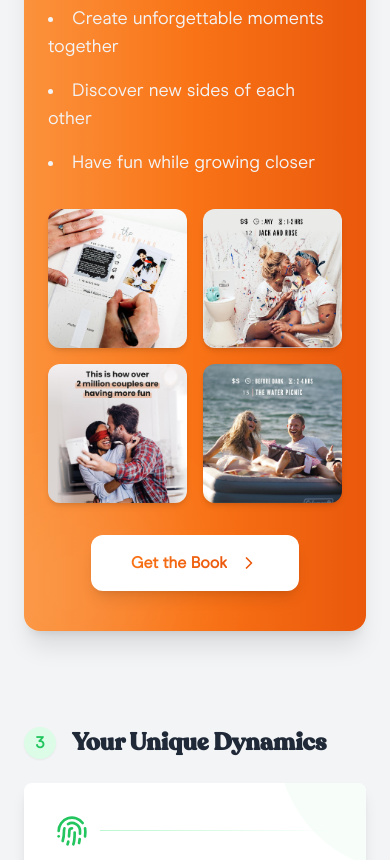
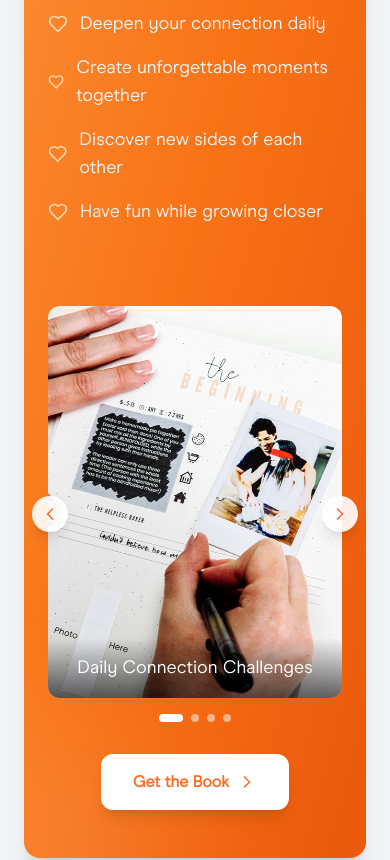
Before and after one commit to maryskid/lovelens-app, a Next.js app: page /report in a window 390 px wide. Shown: the part 5960-6820 px from the top of the page. Built offline with nearby package versions, Linux system fonts and the light colour scheme.

Commit message:
testimonials and nextchapter updates

```diff
--- a/app/_components/NextChapterSection.jsx
+++ b/app/_components/NextChapterSection.jsx
@@ -1,81 +1,199 @@
 "use client";
 
-import React from "react";
-import { Sparkles, ChevronRight } from "lucide-react";
+import React, { useState } from "react";
+import { Sparkles, ChevronRight, Heart, ChevronLeft } from "lucide-react";
 import Image from "next/image";
 import { recoleta } from "@/fonts/typo";
 
 const NextChapterSection = () => {
+  const [currentIndex, setCurrentIndex] = useState(0);
+
   const handleBookClick = () => {
-    // Add affiliate link here
     window.open("your-affiliate-link", "_blank");
   };
 
+  const images = [
+    {
+      src: "/couple-challenges-book1.jpg",
+      alt: "Couple enjoying a sunset challenge",
+      caption: "Daily Connection Challenges"
+    },
+    {
+      src: "/couple-challenges-book2.jpg",
+      alt: "Couple cooking together challenge",
+      caption: "Creative Date Ideas"
+    },
+    {
+      src: "/couple-challenges-book3.jpg",
+      alt: "Couple adventure challenge",
+      caption: "Adventure Together"
+    },
+    {
+      src: "/couple-challenges-book4.jpg",
+      alt: "Couple creative date challenge",
+      caption: "Strengthen Your Bond"
+    }
+  ];
+
   return (
-    <div className="px-6 md:px-24 pt-8 pb-16">
-      <div className="bg-gradient-to-r from-orange-400 via-orange-500 to-orange-600 relative overflow-hidden rounded-2xl px-6 sm:px-8 py-10 shadow-xl">
-        {/* Decorative Elements */}
-        <div className="absolute top-0 right-0 w-64 h-64 bg-white opacity-10 rounded-full -mr-16 -mt-16 blur-3xl"></div>
-        <div className="absolute bottom-0 left-0 w-48 h-48 bg-white opacity-10 rounded-full -ml-12 -mb-12 blur-3xl"></div>
+    <section className="px-6 md:px-24 pt-8 pb-16">
+      <div className="bg-gradient-to-br from-orange-400 via-orange-500 to-orange-600 relative overflow-hidden rounded-2xl px-6 sm:px-12 py-12 shadow-xl">
+        {/* Background Elements */}
+        <div className="absolute inset-0 overflow-hidden">
+          <div className="absolute top-0 right-0 w-96 h-96 bg-white/10 rounded-full -mr-48 -mt-48 blur-3xl"></div>
+          <div className="absolute bottom-0 left-0 w-72 h-72 bg-white/10 rounded-full -ml-36 -mb-36 blur-3xl"></div>
+        </div>
 
-        <div className="relative flex flex-col lg:flex-row items-center gap-8 lg:gap-12">
+        <div className="relative flex flex-col lg:flex-row items-center gap-12 lg:gap-16">
           {/* Text Content */}
-          <div className="text-left flex-1">
-            <p className="text-sm uppercase tracking-wide text-white font-medium mb-2 flex items-center">
-              <Sparkles className="w-5 h-5 mr-2 animate-pulse" /> Recommended For You
+          <div className="text-left flex-1 max-w-xl">
+            <div className="inline-block px-4 py-2 rounded-full bg-white/10 backdrop-blur-sm mb-4">
+              <p className="text-sm uppercase tracking-wide text-white font-medium flex items-center">
+                <Sparkles className="w-4 h-4 mr-2 animate-pulse" />
+                <span>Recommended For You</span>
               </p>
-            <h2 className={`${recoleta.className} text-4xl font-bold text-white mb-6`}>
+            </div>
+
+            <h2 className={`${recoleta.className} text-4xl md:text-5xl font-bold text-white mb-8 leading-tight`}>
               Ready for Daily Adventures Together?
             </h2>
-            <p className="text-xl text-gray-100 mb-8">
-              Based on the relationship's alignment, we highly recommend you The Couple's Book of Challenges, in this book you'll find 365 exciting activities for :
+
+            <p className="text-xl text-gray-100 mb-8 leading-relaxed">
+              Based on your relationship's alignment, we highly recommend The Couple's Book of Challenges. Discover 365 exciting activities designed to:
             </p>
-            <ul className="list-disc list-inside text-gray-100 text-lg space-y-4">
-              <li>Deepen your connection daily</li>
-              <li>Create unforgettable moments together</li>
-              <li>Discover new sides of each other</li>
-              <li>Have fun while growing closer</li>
+
+            <ul className="space-y-4 mb-8">
+              {[
+                "Deepen your connection daily",
+                "Create unforgettable moments together",
+                "Discover new sides of each other",
+                "Have fun while growing closer"
+              ].map((item, index) => (
+                <li key={index} className="flex items-center text-gray-100 text-lg">
+                  <Heart className="w-5 h-5 mr-3 text-orange-200" />
+                  <span>{item}</span>
+                </li>
+              ))}
             </ul>
           </div>
 
-          {/* Gallery and CTA */}
-          <div className="flex-shrink-0 text-center lg:text-left flex-1">
-            <div className="grid grid-cols-2 gap-4 mb-8">
-              {[
-                "/couple-challenges-book1.jpg",
-                "/couple-challenges-book2.jpg",
-                "/couple-challenges-book3.jpg",
-                "/couple-challenges-book4.jpg",
-              ].map((src, index) => (
-                <div
-                  key={index}
-                  className="relative overflow-hidden rounded-xl shadow-md transform hover:scale-105 transition-transform duration-300"
-                >
+          {/* Gallery - Desktop Version */}
+          <div className="flex-1 w-full max-w-sm hidden lg:block">
+            <div className="relative h-[600px] overflow-hidden rounded-2xl">
+              {/* First Column */}
+              <div className="absolute left-0 w-[48%] h-full">
+                <div className="animate-scroll-up">
+                  <div className="flex flex-col gap-4">
+                    {images.map((image, index) => (
+                      <div key={index} className="relative group aspect-[3/4] overflow-hidden rounded-xl shadow-lg">
+                        <div className="absolute inset-0 bg-gradient-to-t from-black/30 to-transparent
+                          opacity-0 group-hover:opacity-100 transition-opacity duration-300" />
                         <Image
-                    src={src}
-                    alt={`The Couple's Challenge Book ${index + 1}`}
-                    width={400}
-                    height={400}
-                    className="object-cover w-full h-full"
+                          src={image.src}
+                          alt={image.alt}
+                          fill
+                          className="object-cover transform group-hover:scale-105 transition-transform duration-500"
                         />
                       </div>
                     ))}
                   </div>
+                </div>
+              </div>
 
-            <button
-              onClick={handleBookClick}
-              className="group bg-white text-orange-600 font-semibold py-4 px-10
-                rounded-xl shadow-lg hover:shadow-2xl transition-all duration-300
-                flex items-center space-x-3 mx-auto lg:mx-0
-                hover:bg-opacity-95 transform hover:-translate-y-1"
-            >
-              <span className="text-gradient bg-gradient-to-r from-orange-500 to-orange-600 bg-clip-text text-transparent">Get the Book</span>
-              <ChevronRight className="w-5 h-5 transition-transform duration-300 group-hover:translate-x-2 text-orange-600" />
-            </button>
+              {/* Second Column */}
+              <div className="absolute right-0 w-[48%] h-full">
+                <div className="animate-scroll-down">
+                  <div className="flex flex-col gap-4">
+                    {[...images].reverse().map((image, index) => (
+                      <div key={index} className="relative group aspect-[3/4] overflow-hidden rounded-xl shadow-lg">
+                        <div className="absolute inset-0 bg-gradient-to-t from-black/30 to-transparent
+                          opacity-0 group-hover:opacity-100 transition-opacity duration-300" />
+                        <Image
+                          src={image.src}
+                          alt={image.alt}
+                          fill
+                          className="object-cover transform group-hover:scale-105 transition-transform duration-500"
+                        />
+                      </div>
+                    ))}
                   </div>
                 </div>
               </div>
             </div>
+          </div>
+
+          {/* Gallery - Mobile Version */}
+          <div className="w-full lg:hidden">
+            <div className="relative">
+              {/* Navigation Arrows */}
+              <button onClick={() => setCurrentIndex((prev) => (prev - 1 + images.length) % images.length)}
+                className="absolute left-0 top-1/2 -translate-y-1/2 -translate-x-4 z-10
+                  bg-white/90 rounded-full p-2 shadow-lg text-primary hover:bg-white
+                  transition-all duration-300">
+                <ChevronLeft className="w-5 h-5" />
+              </button>
+              <button onClick={() => setCurrentIndex((prev) => (prev + 1) % images.length)}
+                className="absolute right-0 top-1/2 -translate-y-1/2 translate-x-4 z-10
+                  bg-white/90 rounded-full p-2 shadow-lg text-primary hover:bg-white
+                  transition-all duration-300">
+                <ChevronRight className="w-5 h-5" />
+              </button>
+
+              {/* Scroll Container */}
+              <div className="overflow-x-auto scrollbar-hide scroll-smooth snap-x snap-mandatory">
+                <div className="flex">
+                  {images.map((image, index) => (
+                    <div key={index}
+                      className={`flex-none w-full transition-opacity duration-300
+                        ${currentIndex === index ? 'opacity-100' : 'opacity-0 hidden'}`}>
+                      <div className="relative aspect-[3/4] rounded-xl overflow-hidden mx-auto max-w-sm">
+                        <Image
+                          src={image.src}
+                          alt={image.alt}
+                          fill
+                          className="object-cover"
+                        />
+                        <div className="absolute bottom-0 inset-x-0 bg-gradient-to-t from-black/60 to-transparent
+                          p-4 text-white text-center">
+                          <p className="text-lg font-medium">{image.caption}</p>
+                        </div>
+                      </div>
+                    </div>
+                  ))}
+                </div>
+              </div>
+
+              {/* Dots Indicator */}
+              <div className="flex justify-center space-x-2 mt-4">
+                {images.map((_, index) => (
+                  <button
+                    key={index}
+                    onClick={() => setCurrentIndex(index)}
+                    className={`w-2 h-2 rounded-full transition-all duration-300
+                      ${currentIndex === index
+                        ? 'bg-white w-6'
+                        : 'bg-white/50 hover:bg-white/75'}`}
+                  />
+                ))}
+              </div>
+            </div>
+          </div>
+        </div>
+
+        {/* CTA Button */}
+        <div className="mt-8 text-center lg:text-left">
+          <button
+            onClick={handleBookClick}
+            className="group relative inline-flex items-center justify-center bg-white text-primary
+              font-semibold py-4 px-8 rounded-xl shadow-lg hover:shadow-xl transition-all duration-300"
+          >
+            <span className="relative z-10">Get the Book</span>
+            <ChevronRight className="relative z-10 w-5 h-5 ml-2 transition-transform duration-300
+              group-hover:translate-x-1" />
+          </button>
+        </div>
+      </div>
+    </section>
   );
 };
 
--- a/tailwind.config.mjs
+++ b/tailwind.config.mjs
@@ -54,6 +54,25 @@ export default {
         lg: 'var(--radius)',
         md: 'calc(var(--radius) - 2px)',
         sm: 'calc(var(--radius) - 4px)'
+      },
+      keyframes: {
+        'scroll-up': {
+          '0%': { transform: 'translateY(0)' },
+          '100%': { transform: 'translateY(-50%)' }
+        },
+        'scroll-down': {
+          '0%': { transform: 'translateY(-50%)' },
+          '100%': { transform: 'translateY(0)' }
+        },
+        'scroll-pause': {
+          '0%, 100%': { transform: 'translateY(0)' },
+          '50%': { transform: 'translateY(-5%)' }
+        }
+      },
+      animation: {
+        'scroll-up': 'scroll-up 25s linear infinite',
+        'scroll-down': 'scroll-down 25s linear infinite',
+        'scroll-pause': 'scroll-pause 3s ease-in-out infinite'
       }
     }
   },
```
Also changed, not shown: app/_components/TestimonialsSection.jsx (+13 -1 lines). Lines whose indentation alone changed are shown as unchanged.
